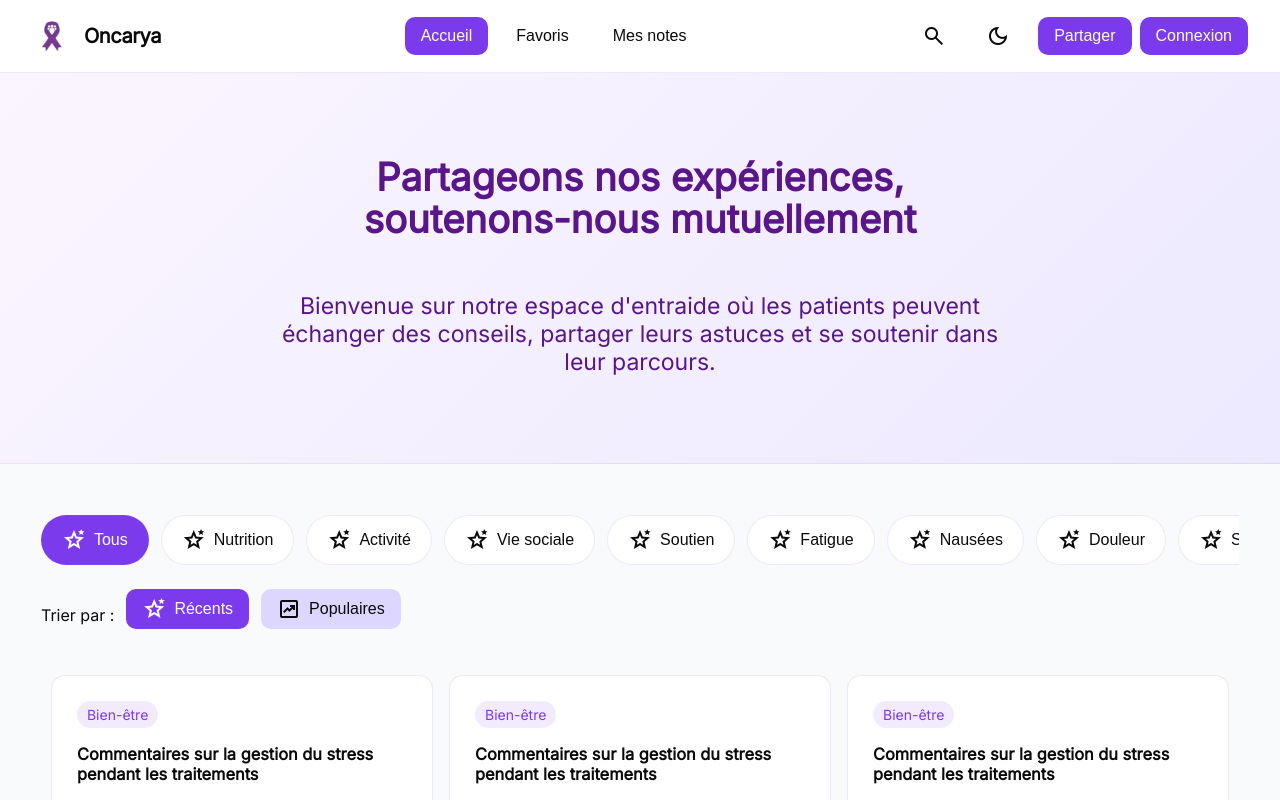
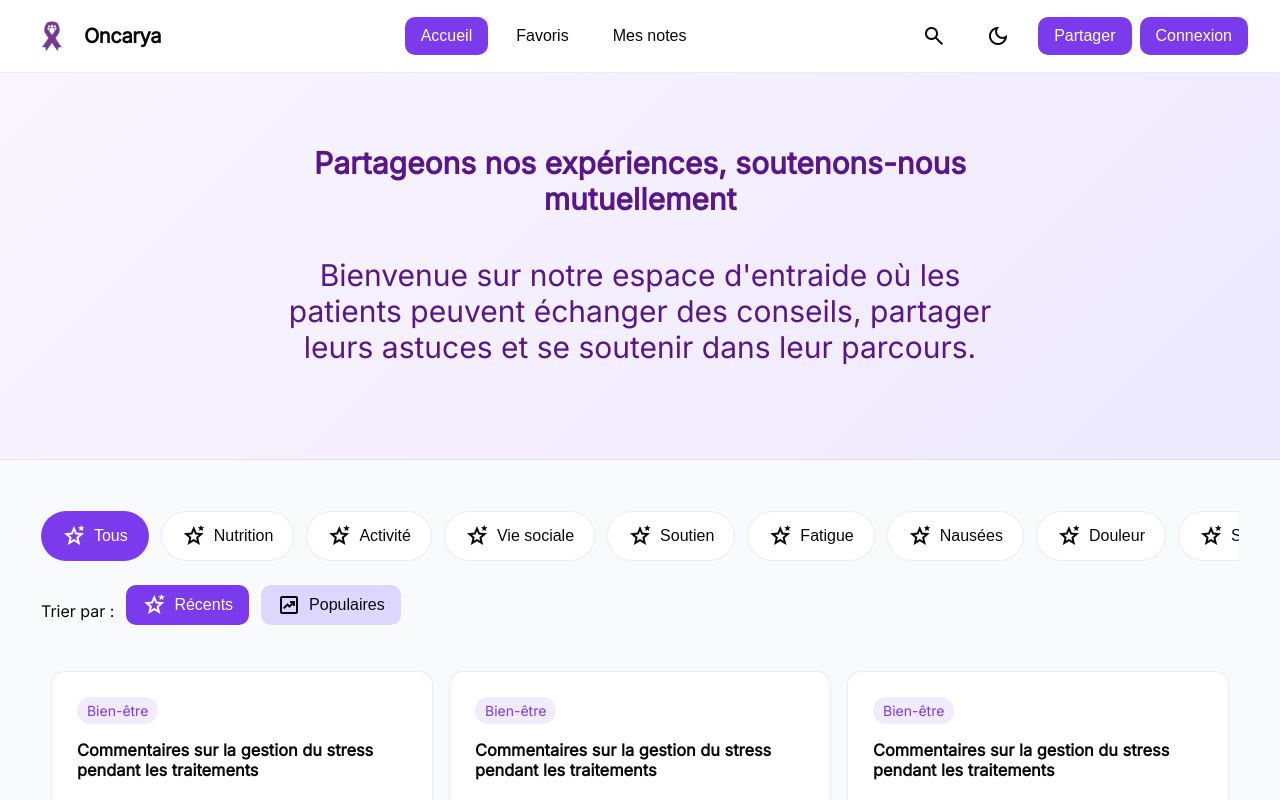
Before and after one commit to Tay9875/Conception-technique-Creative, a React (Create React App) app in the folder client/: page / in a window 1280 px wide. Shown: the top 800 px of the page. Built offline with nearby package versions, Linux system fonts and the light colour scheme; grey boxes are pictures that could not be loaded.

Commit message:
fix: global font

```diff
--- a/client/src/App.css
+++ b/client/src/App.css
@@ -7,6 +7,8 @@
 :root{
 
   --logo: url("./styles/images/logo.png");
+
+  --font: Inter;
 
   --main-color: #7c3aed;
   --light-color: #ddd6fe;
@@ -31,6 +33,8 @@
 
 :root[data-theme="dark"] {
   --logo: url("./styles/images/logo_dark_theme.png");
+
+  --font: Inter;
 
   --main-color: #A78BFA;
   --light-color: #3C0366;
@@ -66,7 +70,7 @@
   	text-align: center;
   	font-size: 30px;
   	color: var(--header-color);
-  	font-family: Inter;
+  	font-family: var(--font);
 }
 
 .container {
@@ -78,16 +82,6 @@
     gap: 12px;
 }
 
-.section-heading{
-  font-size: 3vw;
-  font-weight: 800;
-  line-height: 1.1;
-}
-
-.section-paragraph {
-  font-size: 1.8vw;
-}
-
 .main-content {
   padding-bottom: 64px;
 }
--- a/client/src/Article.css
+++ b/client/src/Article.css
@@ -4,7 +4,7 @@
     display: flex;
     justify-content: center;
     align-items: flex-start;
-    font-family: Inter;
+    font-family: var(--font);
     padding: 4vw 3.2vw;
 }
 
@@ -43,7 +43,7 @@
     text-align: center;
     font-size: 16px;
     color: var(--main-text-color);
-    font-family: Inter;
+    font-family: var(--font);
 }
 
 .article-appreciation{
--- a/client/src/Notes.css
+++ b/client/src/Notes.css
@@ -3,7 +3,7 @@
     flex-direction: column;
     justify-content: flex-start;
     text-align: left;
-    font-family: Inter;
+    font-family: var(--font);
     padding: 4vw 3.2vw 0vw;
 }
 
--- a/client/src/styles/CommentCard.css
+++ b/client/src/styles/CommentCard.css
@@ -14,7 +14,7 @@
   	gap: 8px;
   	text-align: left;
   	font-size: 14px;
-  	font-family: Inter;
+  	font-family: var(--font);
 }
 
 .comment-header{
--- a/client/src/styles/CommentForm.css
+++ b/client/src/styles/CommentForm.css
@@ -29,7 +29,7 @@
   	padding: 8px 16px;
   	text-align: left;
   	color: var(--main-text-color);
-    font-family: 'Inter';
+    font-family: var(--font);
     font-size: 16px;
 }
 
--- a/client/src/styles/Footer.css
+++ b/client/src/styles/Footer.css
@@ -4,7 +4,7 @@ body{
 	width: 100%;
 	margin: 0;
 	padding: 0;
-	font-family: "Inter", sans-serif;
+	font-family: var(--font), sans-serif;
 }
 
 .footer{
--- a/client/src/styles/Header.css
+++ b/client/src/styles/Header.css
@@ -5,7 +5,7 @@ body{
 	width: 100%;
 	margin: 0;
 	padding: 0;
-	font-family: "Inter", sans-serif;
+	font-family: var(--font), sans-serif;
 }
 
 .material-symbols-outlined {
@@ -51,7 +51,7 @@ body{
 	letter-spacing: -0.45px;
 	line-height: 28px;
 	display: inline-block;
-	font-family: Inter;
+	font-family: var(--font);
 	color: var(--main-text-color);
 	text-align: left;
 }
@@ -111,7 +111,7 @@ a, nav{
   font-weight: bold;
   border-radius: 4px;
   border: none;
-  font-family: Inter;
+  font-family: var(--font);
   transition: top 0.3s;
 }
 
--- a/client/src/styles/NoteForm.css
+++ b/client/src/styles/NoteForm.css
@@ -28,7 +28,7 @@
   	padding: 8px 16px;
   	text-align: left;
   	color: var(--main-text-color);
-    font-family: 'Inter';
+    font-family: var(--font), sans-serif;
     font-size: 16px;
 }
 
--- a/client/src/styles/NotesCard.css
+++ b/client/src/styles/NotesCard.css
@@ -10,7 +10,7 @@
   	padding: 25px 25px;
   	text-align: left;
   	font-size: 16px;
-  	font-family: Inter;
+  	font-family: var(--font);
 }
 
 .note-header{
--- a/client/src/styles/ProfileForm.css
+++ b/client/src/styles/ProfileForm.css
@@ -29,7 +29,7 @@
   	padding: 8px 16px;
   	text-align: left;
   	color: var(--main-text-color);
-    font-family: 'Inter';
+    font-family: var(--font);
     font-size: 16px;
 }
 
--- a/client/src/styles/ReportForm.css
+++ b/client/src/styles/ReportForm.css
@@ -31,7 +31,7 @@
   	gap: 8px;
   	text-align: center;
   	font-size: 14px;
-  	font-family: Inter;
+  	font-family: var(--font);
 }
 
 .report-options{
```
